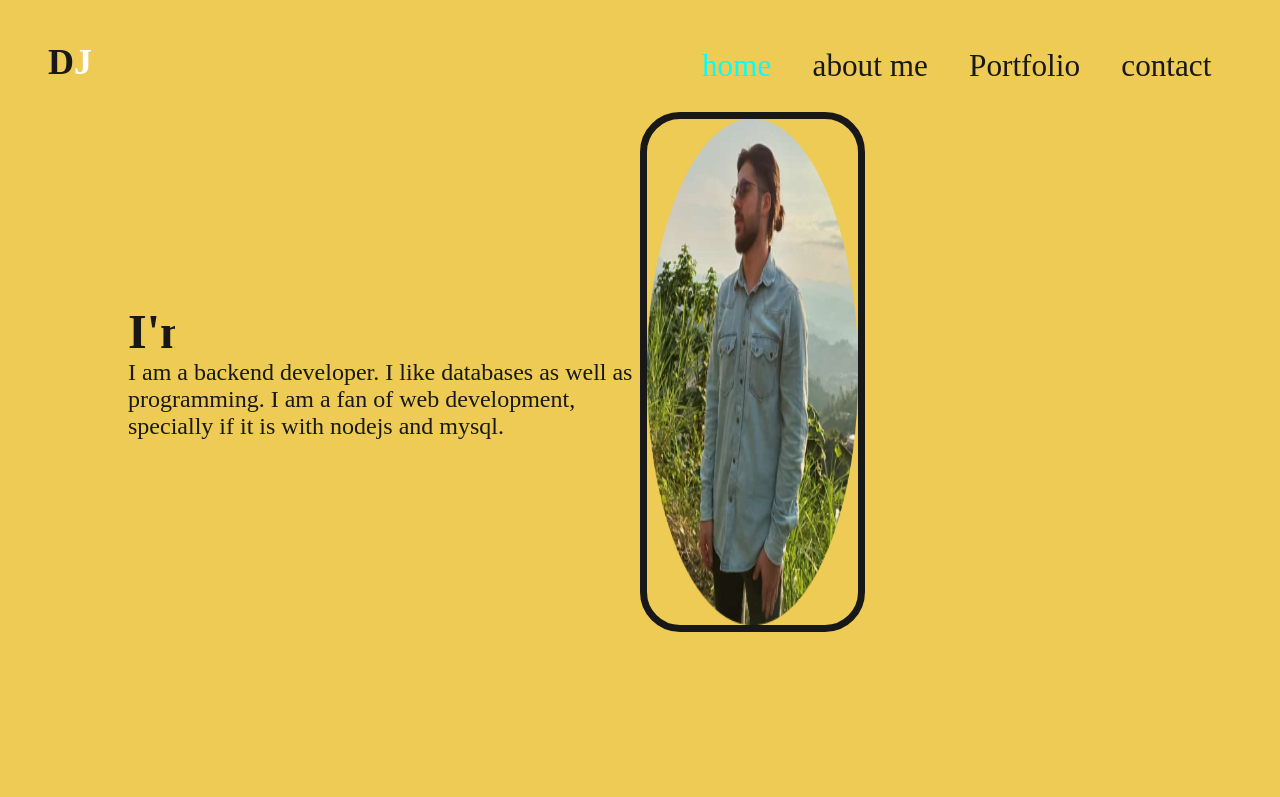
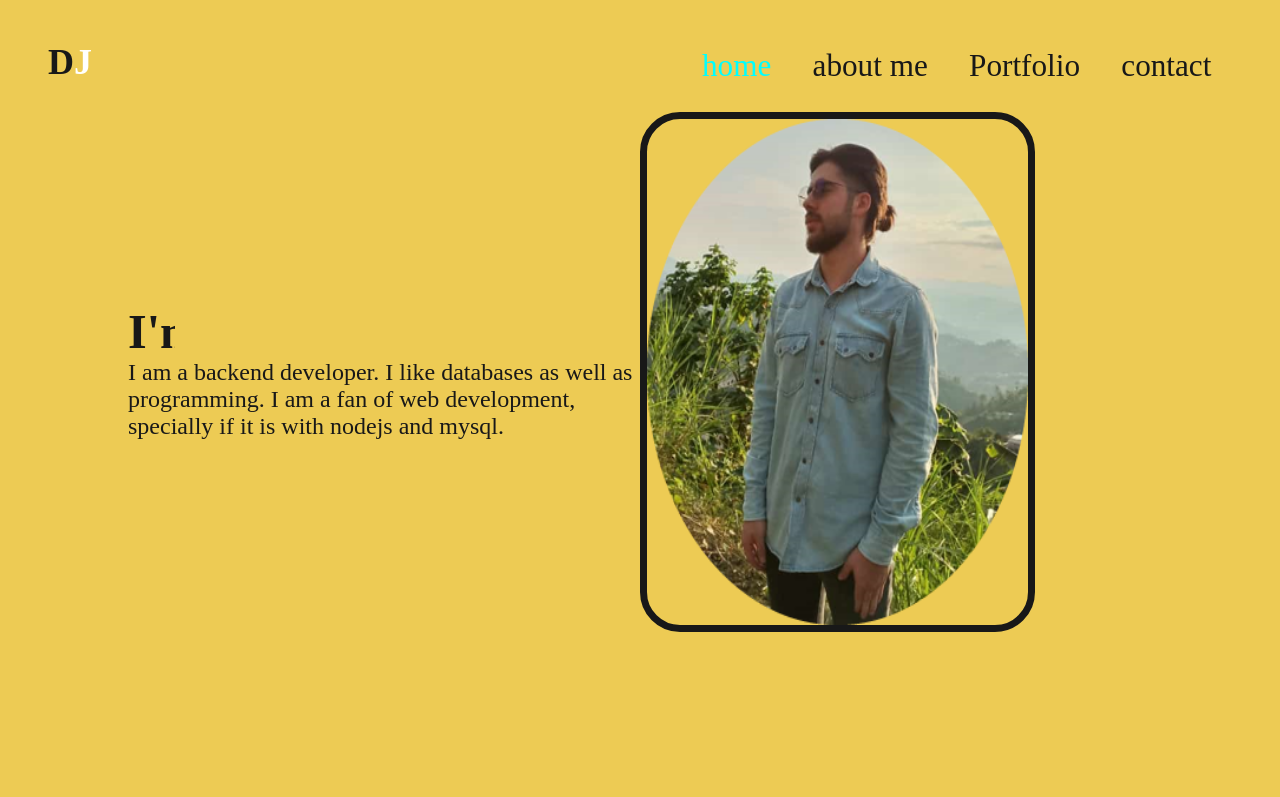
Before and after one commit to DanielPuentes10/DanielPuentes10.github.io, a website: page index.html in a window 1280 px wide. Shown: the top 797 px of the page. Drawn offline with Linux system fonts and the light colour scheme; a web font is replaced by a local one.

Commit message:
Update index.html

```diff
--- a/index.html
+++ b/index.html
@@ -41,7 +41,7 @@
                 <p>I am a backend developer. I like databases as well as programming. I am a fan of web development, specially if it is with nodejs and mysql.</p>
 
             </div>
-            <img src="./img/imagen hoja de vida2022.png" alt="Daniel Puentes picture" width="225" height="225">
+            <img src="./img/imagen hoja de vida2022.png" alt="Daniel Puentes picture" width="395" height="395">
         </main>
     </div>
     <div class="about">
```
